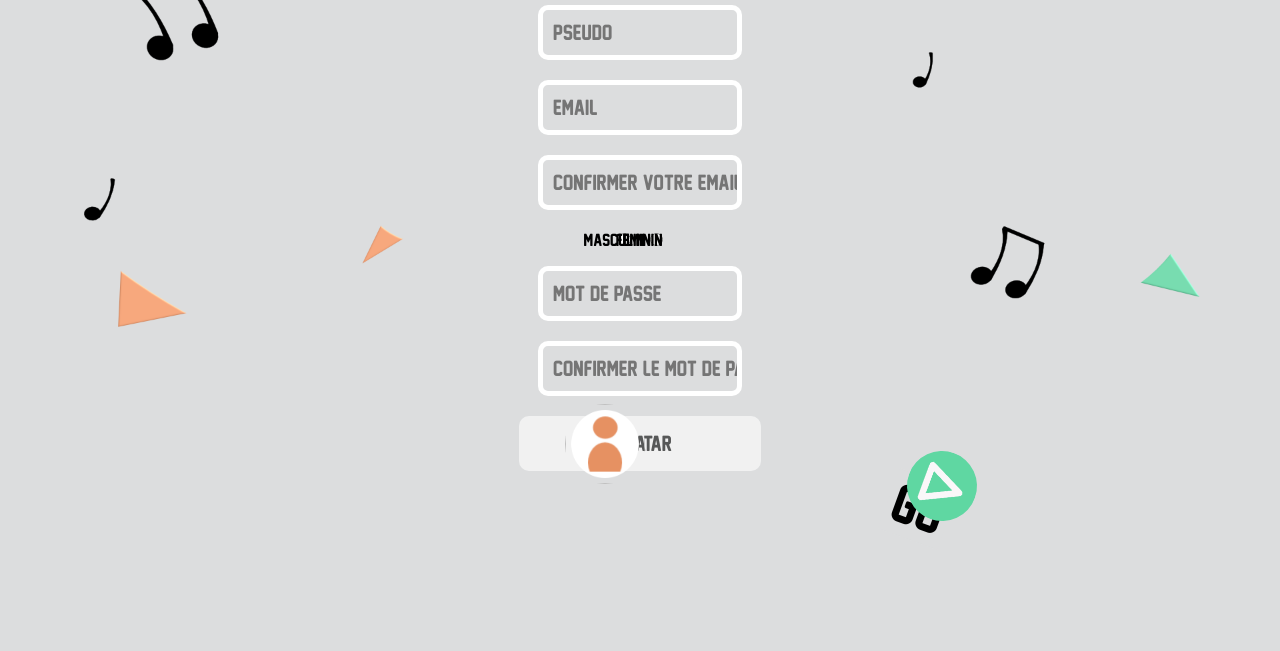
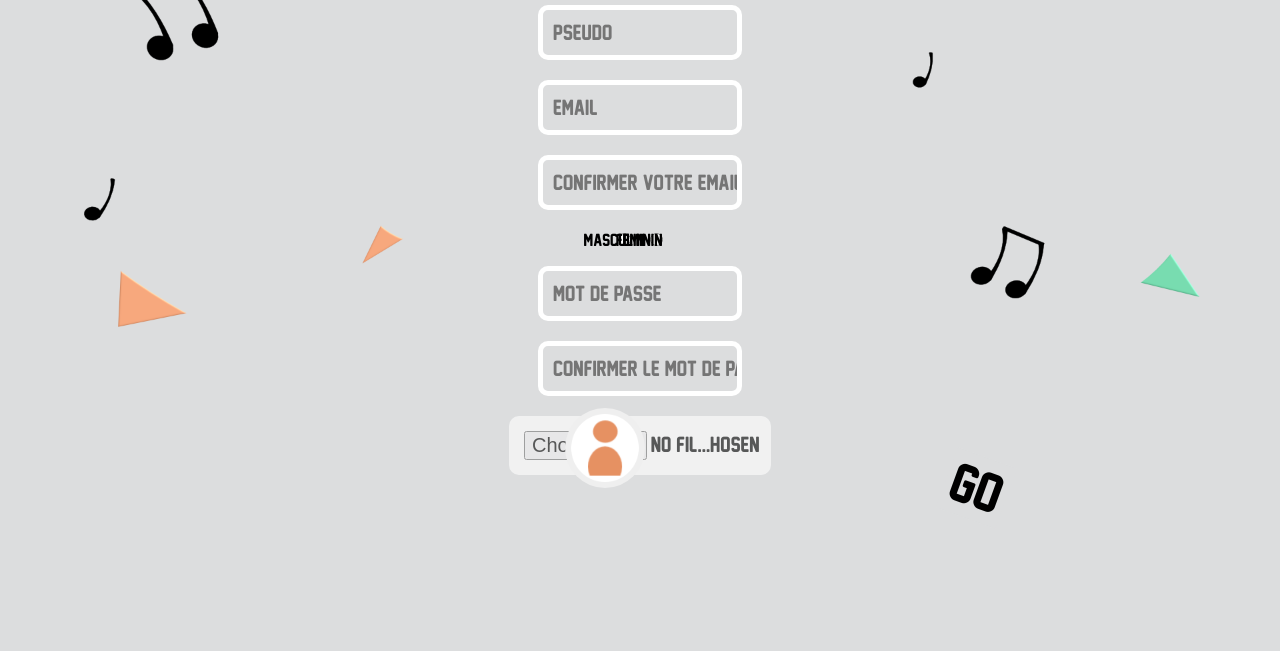
Before and after one commit to CTopy/Ongaku, a PHP site: page /CreerUnCompte.html in a window 1280 px wide. Shown: the part 337-988 px from the top of the page. After the commit the page ends 849 px from the top, so only its background shows below. Run offline with PHP 8.4, Linux system fonts and the light colour scheme.

Commit message:
CreerUnComptePresqueFini

```diff
--- a/CreerUnCompte.html
+++ b/CreerUnCompte.html
@@ -29,10 +29,11 @@
 
             <input type="text" name="mdp" placeholder="MOT DE PASSE" />
             <input type="text" name="confirmermdp" placeholder="CONFIRMER LE MOT DE PASSE" />
-            <input type="submit" value="AVATAR" href="" class="Avatar" placeholder="Avatar"/>
-            <input type="image" value="" href="" class="ImageAvatar"/>
-            <input type="submit" value="GO" class="boutonGo"/>
-            <input type="submit" value="" class="GO"/>
+            <input type="file" value="AVATAR" href="" class="Avatar" />
+            <button type="image" value="" href="" class="ImageAvatar"</button>
+            <input type="submit" name="conform" value="GO" class="boutonGo"/>
+
+
 
 
         </fieldset>
--- a/css/CreerUnCompte.css
+++ b/css/CreerUnCompte.css
@@ -63,28 +63,10 @@ fieldset input{
     opacity: 0.6;
 
 }
-.GO {
-    margin : 0;
-    padding : 0;
-    width: 70px;
-    height: 70px;
-    border-radius: 80px;
-    background-color: #5FD7A2;
-    border: none;
-    background-image: url(../medias/images/flecheBouton.png);
-    background-size: 60%;
-    background-position: 15px center;
-    background-repeat: no-repeat;
-    position : relative;
-    left : calc(100% + 60px);
-    box-shadow: 2px 2px rgba(0, 0, 0, 0.5),;
-    bottom:120px;
-    transform: rotate(20deg);
-}
 
 .boutonGo{
     position: absolute;
-    top: 478px;
+    top: 48px;
     left: 380px;
     transform: rotate(20deg);
     font-size: 50px;
@@ -110,3 +92,7 @@ div{
 input+label{
     margin-left:-50px;
 }
+
+.boutonGo::before {
+    background-image: url(../medias/images/flecheBouton.png);
+}
```
